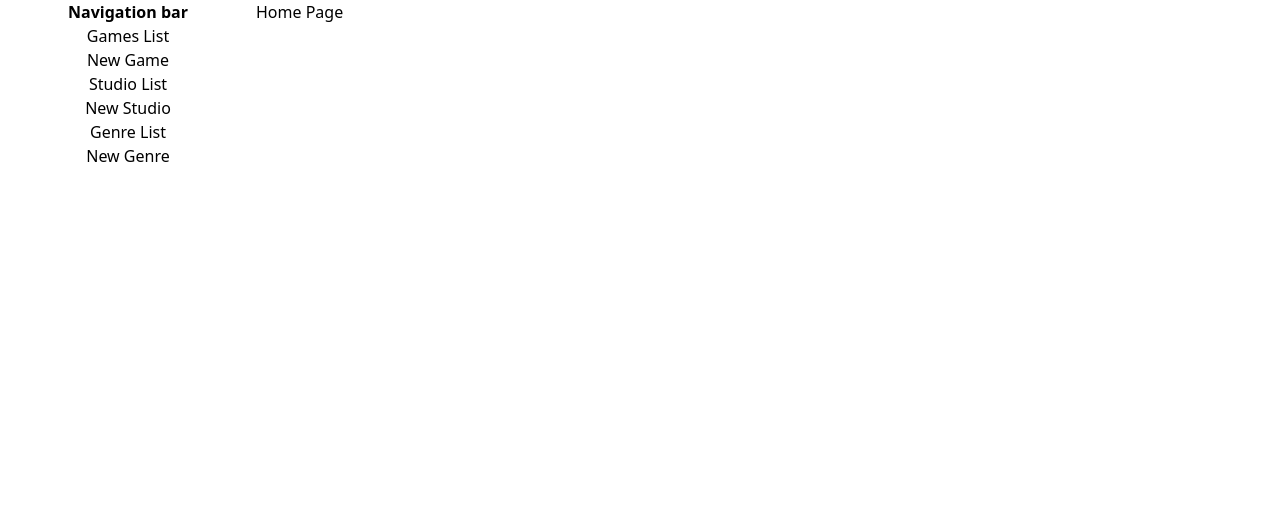
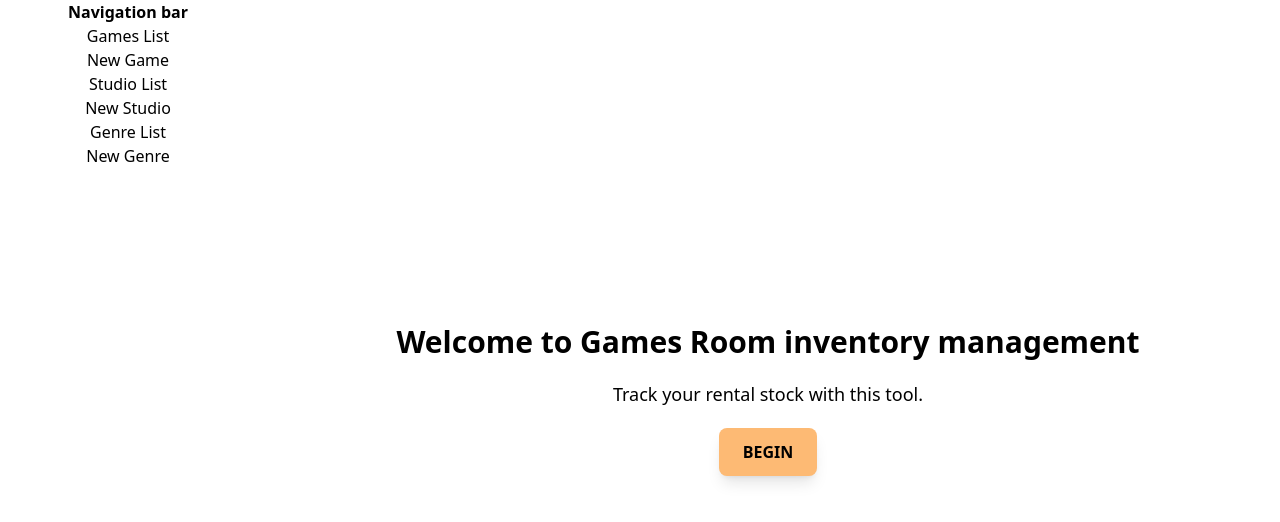
Before and after one commit to lewisjsmith/games-room, a React (Vite) app in the folder client/: page / in a window 1280 px wide. Shown: the top 522 px of the page. Built offline with nearby package versions, Linux system fonts and the light colour scheme.

Commit message:
Fixed burger menu blocking buttons on screen.

```diff
--- a/client/src/App.tsx
+++ b/client/src/App.tsx
@@ -10,26 +10,37 @@ import GenreList from "./components/Genres/GenreList";
 import GenreRoutes from "./routes/GenreRoutes";
 import { ScreenContext } from "./ScreenContext";
 import NavigationMobile from "./components/NavigationMobile";
+import Hamburger from "./components/Hamburger";
 
 
 function App() {
 
   const [mobile, setMobile] = useState(true);
+  const [menu, setMenu] = useState(false);
 
   useEffect(() => {
     const mql = window.matchMedia("(min-width: 700px)").matches;
     setMobile(!mql);
   }, [])
 
+  function toggleMenu(){
+    setMenu(!menu)
+  }
+
   return (
     <ScreenContext.Provider value={mobile}>
       <div className="position: relative flex w-full h-full">
-        {mobile && (
+
+        {mobile && <Hamburger menu={menu} toggleMenu={toggleMenu}/>}
+
+        {mobile && menu && (
           < NavigationMobile />
         )}
+
         {!mobile && (
           < Navigation />
         )}
+
         <div className="h-screen w-full">
           <Routes>
             <Route index element={<Home />} />
--- /dev/null
+++ b/client/src/components/Hamburger.tsx
@@ -0,0 +1,17 @@
+import burger from "../public/assets/burger.svg";
+import close from "../public/assets/closemenu.svg";
+
+export default function Hamburger(props) {
+
+    return (
+        <button onClick={() => props.toggleMenu()} className="position: absolute bg-orange-300 top-0 right-0 w-16 h-16 rounded-full mr-3 mt-3 flex justify-center items-center z-20"
+        style={!props.menu ? {boxShadow: "0px 4px 4px rgb(0 0 0 / 0.2"} : {}}>
+            {!props.menu && (
+                <img className="w-4/12" src={burger} alt="" />
+            )}
+            {props.menu && (
+                <img className="w-4/12" src={close} alt="" />
+            )}
+        </button>
+    )
+}
--- a/client/src/components/Home.tsx
+++ b/client/src/components/Home.tsx
@@ -1,7 +1,13 @@
+import { Link } from "react-router-dom";
+
 export default function Home() {
   return (
-    <div>
-      <h1>Home Page</h1>
+    <div className="flex justify-center items-center h-full w-full">
+      <div className="flex flex-col justify-center items-center gap-5 ml-5 mr-5">
+        <h1 className="font-bold text-3xl text-center">Welcome to Games Room inventory management</h1>
+        <h2 className="text-center text-lg">Track your rental stock with this tool.</h2>
+        <Link to={"/games"}><button className="bg-orange-300 box-border pl-6 pr-6 pt-3 pb-3 rounded-lg font-bold shadow-lg">BEGIN</button></Link>
+      </div>
     </div>
   );
 }
--- a/client/src/components/NavigationMobile.tsx
+++ b/client/src/components/NavigationMobile.tsx
@@ -1,23 +1,10 @@
 import { Link } from "react-router-dom";
-import burger from "../public/assets/burger.svg";
-import close from "../public/assets/closemenu.svg";
 import { useState } from "react";
 
 export default function NavigationMobile() {
 
-  const [hideMenu, setHideMenu] = useState(true);
-
   return (
     <div className="position: absolute w-full h-full z-10 drop-shadow-xl shadow-black">
-      <button onClick={() => setHideMenu(!hideMenu)} className="position: absolute bg-orange-300 top-0 right-0 w-16 h-16 rounded-full mr-3 mt-3 flex justify-center items-center z-20">
-        {hideMenu && (
-          <img className="w-4/12" src={burger} alt="" />
-        )}
-        {!hideMenu && (
-          <img className="w-4/12" src={close} alt="" />
-        )}
-      </button>
-      {!hideMenu && (
         <div className="position: relative bg-orange-300 rounded-2xl p-5 flex flex-col gap-10 m-10">
           <div>
             <h2 className="w-full font-bold text-2xl drop-shadow-xl shadow-black">Video</h2>
@@ -37,8 +24,6 @@ export default function NavigationMobile() {
             <Link className="w-full text-right font-bold text-white" to={"/genre/new"}><h3 className="drop-shadow-xl shadow-black">Register new Genre</h3></Link>
           </div>
         </div>
-      )}
-
     </div>
 
   );
```
